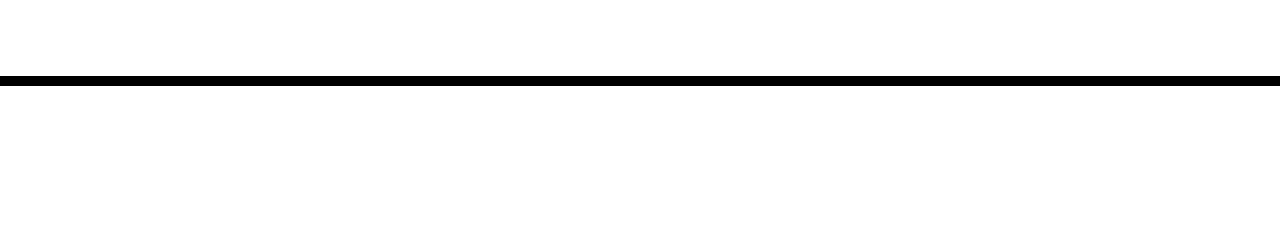
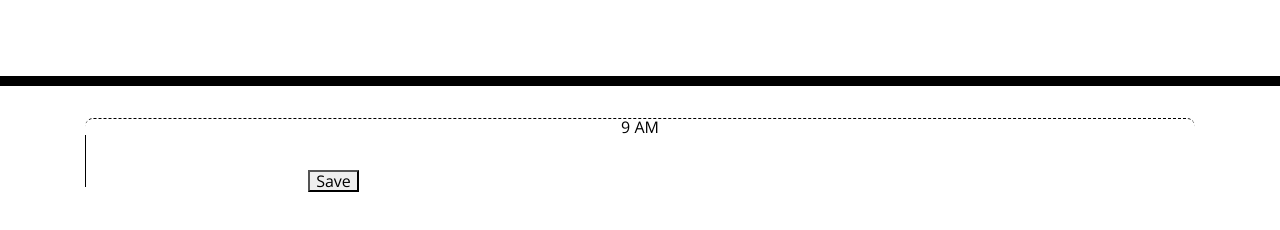
Before and after one commit to AREZVANI95/Work-Day-Scheduler, a plain HTML site: page index.html in a window 1280 px wide. Shown: the part 182-412 px from the top of the page. Drawn offline with nearby package versions, Linux system fonts and the light colour scheme; files that its build step writes are made by us from their sources.

Commit message:
Update index.html
Adding Row's to the HMTL page

```diff
--- a/index.html
+++ b/index.html
@@ -9,7 +9,7 @@
   <link rel="stylesheet" href="https://use.fontawesome.com/releases/v5.8.1/css/all.css"
     integrity="sha384-50oBUHEmvpQ+1lW4y57PTFmhCaXp0ML5d60M1M7uH2+nqUivzIebhndOJK28anvf" crossorigin="anonymous" />
   <link href="https://fonts.googleapis.com/css?family=Open+Sans&display=swap" rel="stylesheet" />
-  <link rel="stylesheet" href="style.css" />
+  <link rel="stylesheet" href="./Develop/style.css" />
   <title>Work Day Scheduler</title>
 </head>
 
@@ -19,8 +19,16 @@
     <p class="lead">A simple calendar app for scheduling your work day</p>
     <p id="currentDay" class="lead"></p>
   </header>
+
   <div class="container">
     <!-- Timeblocks go here -->
+
+    <div id="9th-row">
+      <div id="hour-numb" class="time-block hour">9 AM</div>
+      <textarea class="description" id="descriptionID"></textarea>
+        <button id="btn1">Save</button>
+    </div>
+
   </div>
 
   <script src="https://code.jquery.com/jquery-3.4.1.min.js"></script>
```
